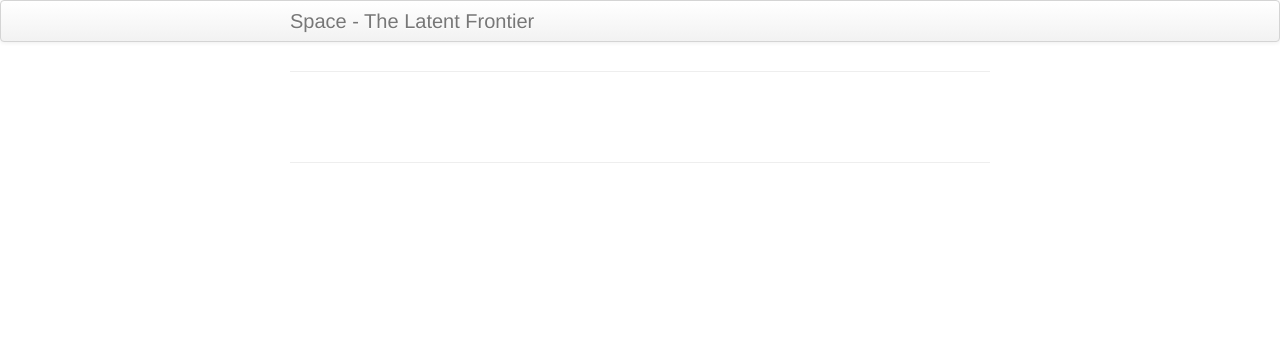
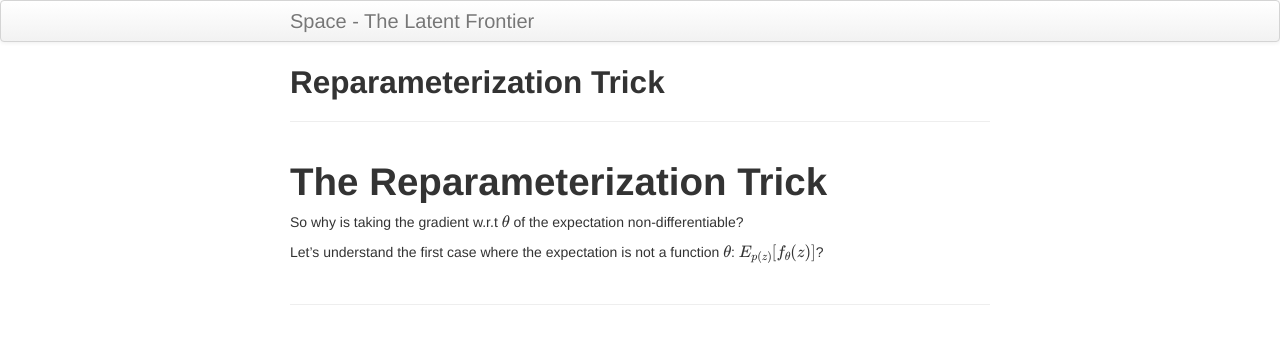
Before and after one commit to skt9/skt9.github.io, a Jekyll site: the page built from pages/reparameterization-trick.md, in a window 1280 px wide. Shown: the top 344 px of the page. Built offline with Jekyll 4.4.1, drawn with Linux system fonts in a browser that asks for light colours; our own code applies the rules of GitHub Pages for plain Markdown files; formulas are drawn with MathJax 3.

Commit message:
Update reparameterization-trick.md

```diff
--- a/pages/reparameterization-trick.md
+++ b/pages/reparameterization-trick.md
@@ -1,6 +1,11 @@
 ---
-layout: post
+layout: page
 title: Reparameterization Trick
 description: Explaining the reparameterization trick
-tags: tags: ["generative-models", "maths"]
+tags: ["generative-models", "maths"]
 ---
+
+# The Reparameterization Trick
+So why is taking the gradient w.r.t $\theta$ of the expectation non-differentiable?
+
+Let's understand the first case where the expectation is not a function $\theta$: $E_{p(z)}[f_\theta(z)]$?
```
